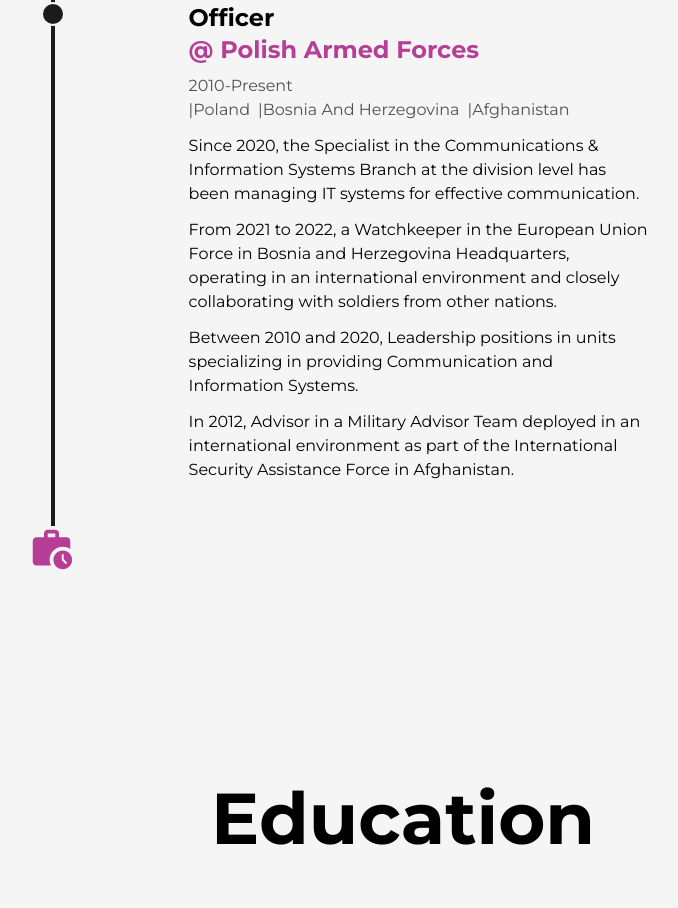
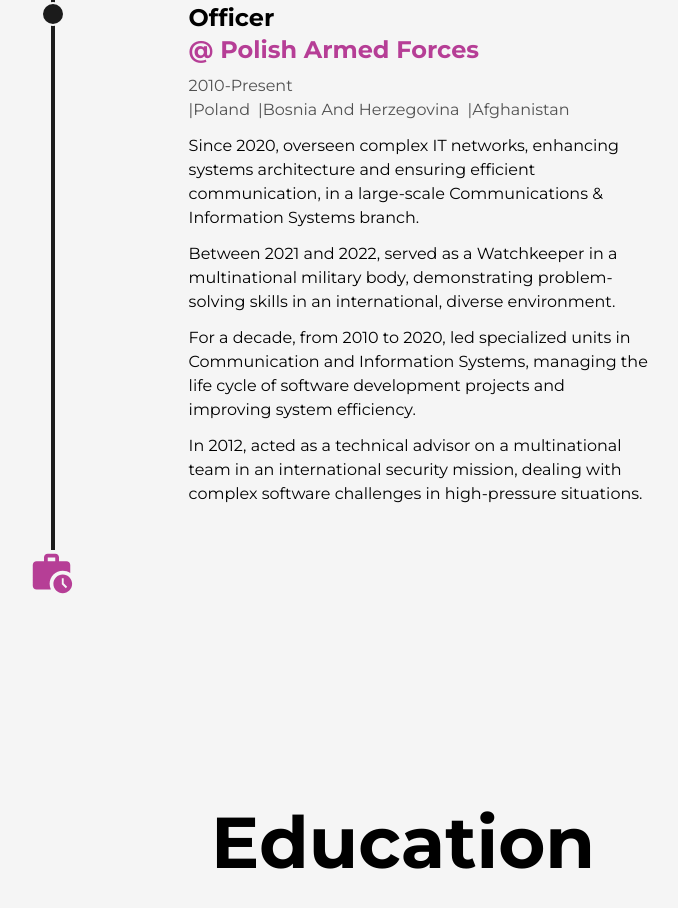
Before and after one commit to MaciejM-S/ms-portfolio-front-end, a React (Create React App) app: page /about in a window 1280 px wide. Shown: the part 2408-3316 px from the top of the page, without its empty margins (237-915 px from the left). Built offline with nearby package versions, Linux system fonts and the light colour scheme; no server answers.

Commit message:
update experience

```diff
--- a/src/components/Experience.tsx
+++ b/src/components/Experience.tsx
@@ -83,13 +83,13 @@
               address={["|Poland", "|Bosnia and Herzegovina", "|Afghanistan"]}
               time="2010-present"
               work={[
-                "Since 2020, the Specialist in the Communications & Information Systems Branch at the division level has been managing IT systems for effective communication.",
+                "Since 2020, overseen complex IT networks, enhancing systems architecture and ensuring efficient communication, in a large-scale Communications & Information Systems branch.",
 
-                "From 2021 to 2022, a Watchkeeper in the European Union Force in Bosnia and Herzegovina Headquarters, operating in an international environment and closely collaborating with soldiers from other nations.",
+                "Between 2021 and 2022, served as a Watchkeeper in a multinational military body, demonstrating problem-solving skills in an international, diverse environment.",
 
-                "Between 2010 and 2020, Leadership positions in units specializing in providing Communication and Information Systems. ",
+                "For a decade, from 2010 to 2020, led specialized units in Communication and Information Systems, managing the life cycle of software development projects and improving system efficiency.",
 
-                "In 2012, Advisor in a Military Advisor Team deployed in an international environment as part of the International Security Assistance Force in Afghanistan. ",
+                "In 2012, acted as a technical advisor on a multinational team in an international security mission, dealing with complex software challenges in high-pressure situations."
               ]}
             />
           </ul>
```
